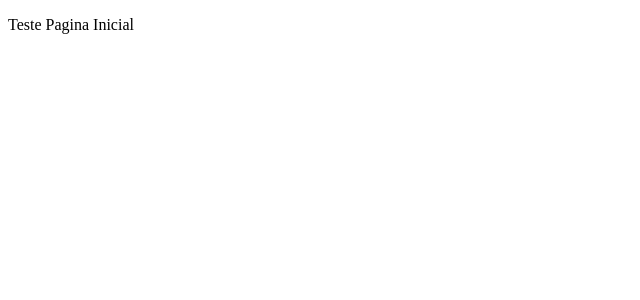
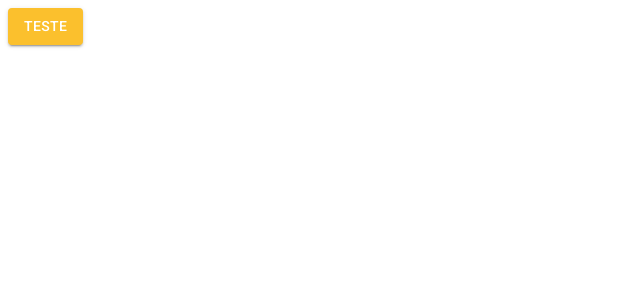
Before and after one commit to ViniciusCosta126/Cadastros, a React (Vite) app: page /pagina-inicial in a window 1280 px wide. Shown: the top 300 px of the page, without its empty margins (0-640 px from the left). Built offline with nearby package versions, Linux system fonts and the light colour scheme.

Commit message:
feat: Adiciona material ui para projeto

```diff
--- a/index.html
+++ b/index.html
@@ -3,6 +3,14 @@
   <head>
     <meta charset="UTF-8" />
     <meta name="viewport" content="width=device-width, initial-scale=1.0" />
+    <link
+      rel="stylesheet"
+      href="https://fonts.googleapis.com/css?family=Roboto:300,400,500,700&display=swap"
+    />
+    <link
+      rel="stylesheet"
+      href="https://fonts.googleapis.com/icon?family=Material+Icons"
+    />
     <title>Vite + React + TS</title>
   </head>
   <body>
--- a/package.json
+++ b/package.json
@@ -9,6 +9,10 @@
     "preview": "vite preview"
   },
   "dependencies": {
+    "@emotion/react": "^11.10.5",
+    "@emotion/styled": "^11.10.5",
+    "@mui/icons-material": "^5.10.9",
+    "@mui/material": "^5.10.13",
     "react": "^18.2.0",
     "react-dom": "^18.2.0",
     "react-router-dom": "^6.4.3"
--- a/src/App.tsx
+++ b/src/App.tsx
@@ -1,10 +1,14 @@
 import {BrowserRouter} from 'react-router-dom'
 import { AppRoutes } from './routes'
+import {ThemeProvider} from '@mui/material'
+import { LightTheme } from './shared/themes'
 function App() {
   return (
+    <ThemeProvider theme={LightTheme}>
     <BrowserRouter>
       <AppRoutes/>
     </BrowserRouter>
+    </ThemeProvider>
   )
 }
 
--- a/src/routes/index.tsx
+++ b/src/routes/index.tsx
@@ -1,8 +1,10 @@
 import {Routes,Route,Navigate} from 'react-router-dom'
+import {Button} from '@mui/material'
+
 export const AppRoutes = ()=>{
     return(
         <Routes>
-            <Route path='/pagina-inicial' element={<p>Teste Pagina Inicial</p>}/>
+            <Route path='/pagina-inicial' element={<Button variant='contained' color="primary">Teste</Button>}/>
             <Route path='*' element={<Navigate to="pagina-inicial"/>}/>
         </Routes>
     )
--- /dev/null
+++ b/src/shared/themes/Light.ts
@@ -0,0 +1,22 @@
+import { createTheme } from "@mui/material";
+import { yellow, cyan } from "@mui/material/colors";
+export const LightTheme = createTheme({
+  palette: {
+    primary: {
+      main: yellow[700],
+      dark: yellow[800],
+      light: yellow[500],
+      contrastText: "#fff",
+    },
+    secondary: {
+      main: cyan[500],
+      dark: cyan[400],
+      light: cyan[300],
+      contrastText: "#fff",
+    },
+    background: {
+      default: "#f7f6f3",
+      paper: "#fff",
+    },
+  },
+});
--- a/src/shared/themes/index.ts
+++ b/src/shared/themes/index.ts
@@ -1 +1 @@
-export {}
+export * from './Light'
```
Also changed, not shown: 1 other file (tests, documents, lock files or other folders).
